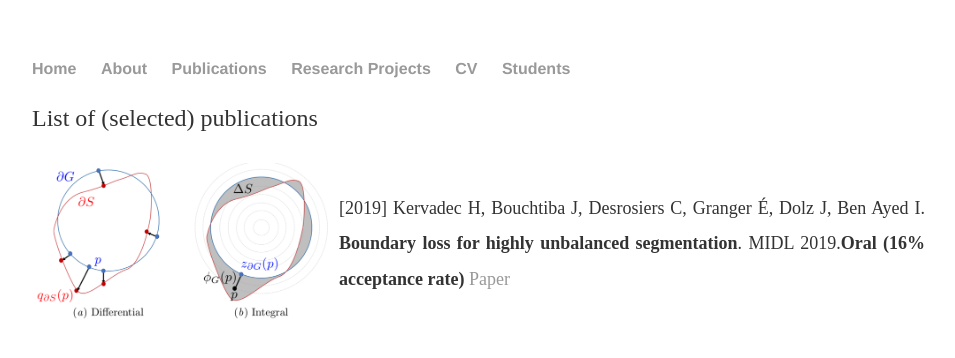
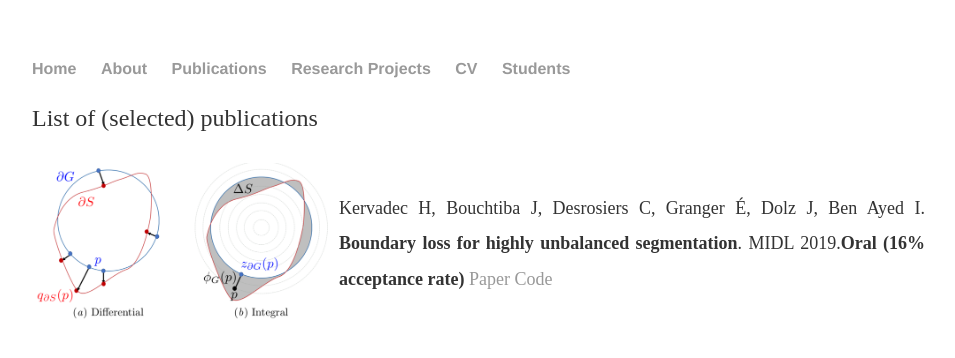
Before and after one commit to josedolz/josedolz.github.io, a Jekyll site: the page built from publications/index.html, in a window 1280 px wide. Shown: the top 358 px of the page, without its empty margins (160-1115 px from the left). Built offline with Jekyll 4.4.1, drawn with Linux system fonts in a browser that asks for light colours.

Commit message:
Update index.html

```diff
--- a/publications/index.html
+++ b/publications/index.html
@@ -9,7 +9,7 @@ title: publications
 	<table>
     <tr>
         <td><img src="../images/surfaceloss.png" alt="Boundary" class="image left" width="300px" /></td>
-        <td><p align="justify"><font size="4">[2019] Kervadec H, Bouchtiba J, Desrosiers C, Granger É, Dolz J, Ben Ayed I. <b>Boundary loss for highly unbalanced segmentation</b>. MIDL 2019.<b>Oral (16% acceptance rate)</b> <a href="https://www.etsmtl.ca/recherche/professeurs-chercheurs/jdolz/">Paper</a> </font>
+        <td><p align="justify"><font size="4">Kervadec H, Bouchtiba J, Desrosiers C, Granger É, Dolz J, Ben Ayed I. <b>Boundary loss for highly unbalanced segmentation</b>. MIDL 2019.<b>Oral (16% acceptance rate)</b> <a href="https://openreview.net/forum?id=S1gTA5VggE">Paper</a> <a href="https://github.com/LIVIAETS/surface-loss">Code</a></font>
     </td></p>
     </tr>
 </table>
```
